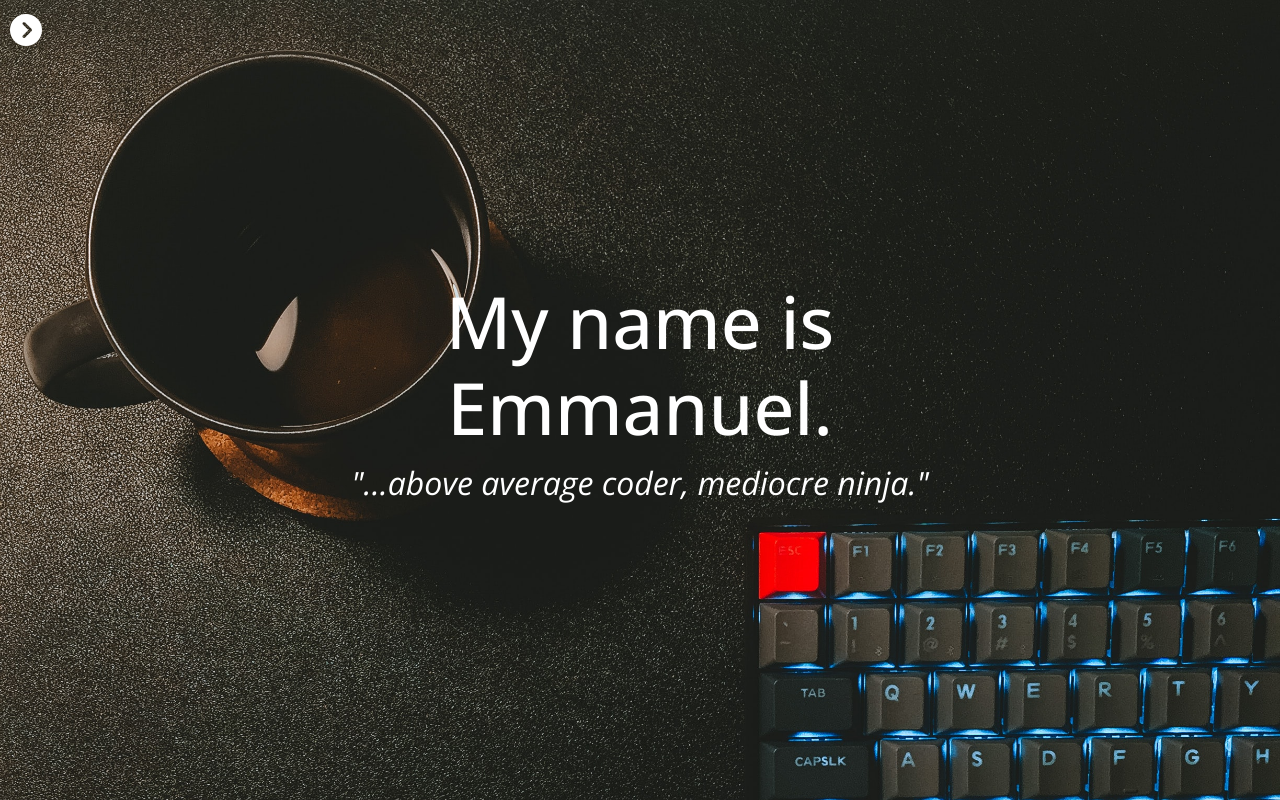
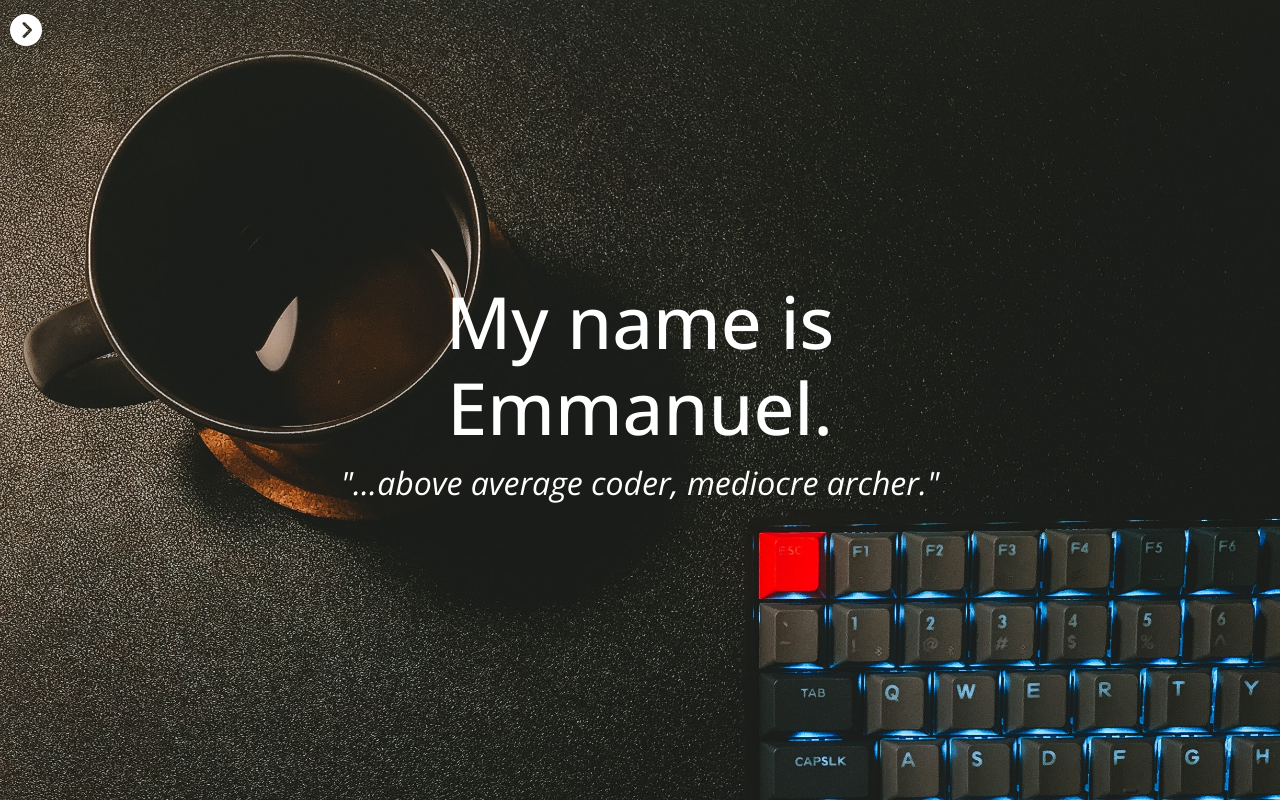
Before and after one commit to emm-garzon/emm-garzon.github.io, a plain HTML site: page index.html in a window 1280 px wide. Drawn offline with nearby package versions, Linux system fonts and the light colour scheme.

Commit message:
hero desc update

```diff
--- a/index.html
+++ b/index.html
@@ -51,7 +51,7 @@
       <section class="bgimage">
         <div class="hero-text">
           <h2 class="hero-title">My name is Emmanuel.</h2>
-          <p class="hero-desc">"...above average coder, mediocre ninja."</p>
+          <p class="hero-desc">"...above average coder, mediocre archer."</p>
         </div>
       </section>
     </div>
```
